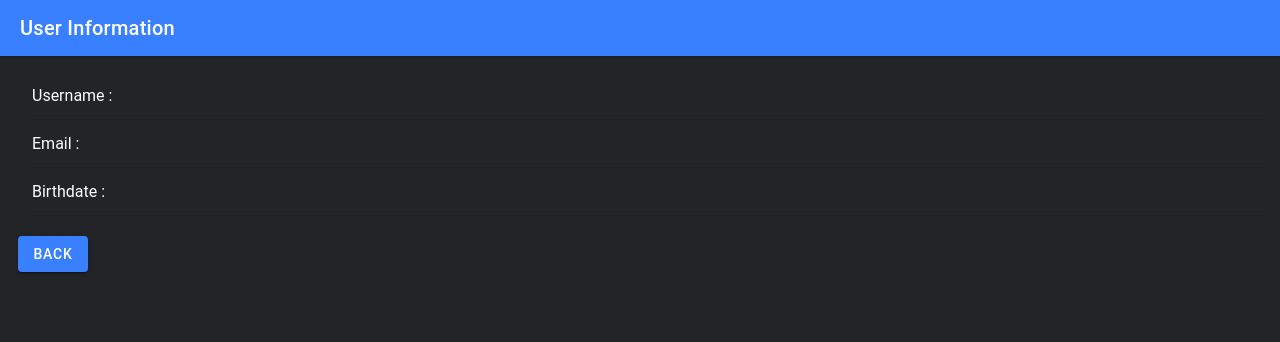
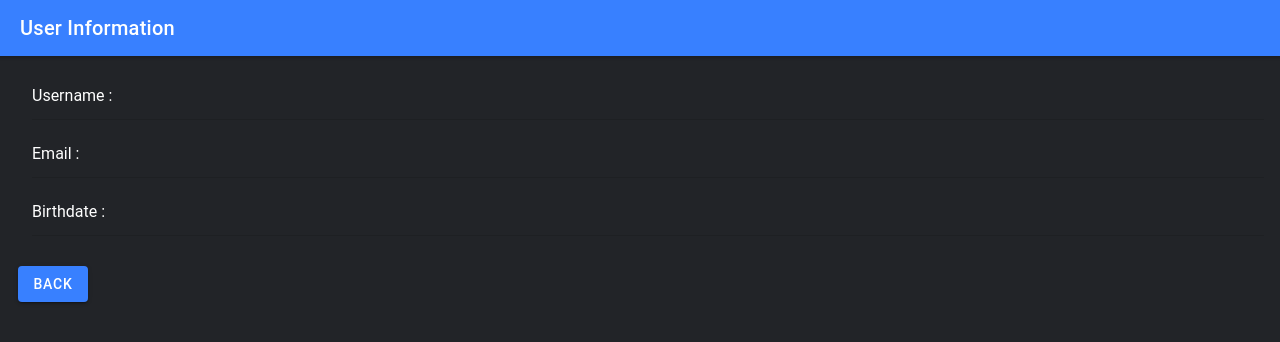
Before and after one commit to Rhtymn/ionic-simple-form, a React (Create React App) app: page /info in a window 1280 px wide. Shown: the top 342 px of the page. Built offline with nearby package versions, Linux system fonts and the light colour scheme.

Commit message:
Change some styling [Info]

```diff
--- a/src/pages/Home.css
+++ b/src/pages/Home.css
@@ -1,4 +1,4 @@
-.input-group {
+.group {
     margin-bottom: 10px;
 }
 
--- a/src/pages/Home.tsx
+++ b/src/pages/Home.tsx
@@ -46,21 +46,21 @@ const Home: React.FC = () => {
         </IonToolbar>
       </IonHeader>
       <IonContent color="dark" className="ion-padding">
-          <div className='input-group'>
+          <div className='group'>
             <IonItem color='dark'>
               <IonLabel position='floating'>Username</IonLabel>
               <IonInput value={username} onIonChange={usernameChangeHandler} type='text' placeholder='Enter Username'/>
             </IonItem>
           </div>
 
-          <div className='input-group'>
+          <div className='group'>
             <IonItem color='dark'>
               <IonLabel position='floating'>Email</IonLabel>
               <IonInput value={email} onIonChange={emailChangeHandler} type='email' placeholder='Enter Email'/>
             </IonItem>
           </div>
 
-          <div className='input-group'>
+          <div className='group'>
             <IonItem color='dark'>
               <IonLabel slot='start'>Birthdate</IonLabel>
               <IonInput slot='end' onClick={openDatePicker} value={birthdate}></IonInput>
--- a/src/pages/Info/Info.tsx
+++ b/src/pages/Info/Info.tsx
@@ -1,5 +1,6 @@
 import { IonButton ,IonPage, IonHeader, IonToolbar, IonTitle, IonContent, IonItem, IonLabel, IonText, IonIcon } from "@ionic/react";
 import React from "react";
+import "../Home.css"
 import { useLocation } from "react-router";
 import {Link} from 'react-router-dom'
 
@@ -30,18 +31,24 @@ const Info: React.FC = () => {
             </IonToolbar>
       </IonHeader>
       <IonContent color="dark" className="ion-padding">
+            <div className='group'>
                 <IonItem color="dark">
                     <IonLabel>Username : </IonLabel>
                     <IonText>{usernameData}</IonText>
                 </IonItem>
+            </div>
+            <div className='group'>
                 <IonItem color="dark">
                     <IonLabel>Email : </IonLabel>
                     <IonText>{emailData}</IonText>
                 </IonItem>
+            </div>
+            <div className='group'>
                 <IonItem color="dark">
                     <IonLabel>Birthdate : </IonLabel>
                     <IonText>{birthdateData == 'dd/mm/yyyy' ? '-' : birthdateData}</IonText>
                 </IonItem>
+            </div>
             <Link to={{pathname: "/home"}} ><IonButton className="btn-send">Back</IonButton></Link>
       </IonContent>
     </IonPage>
```
Lines whose indentation alone changed are shown as unchanged.
